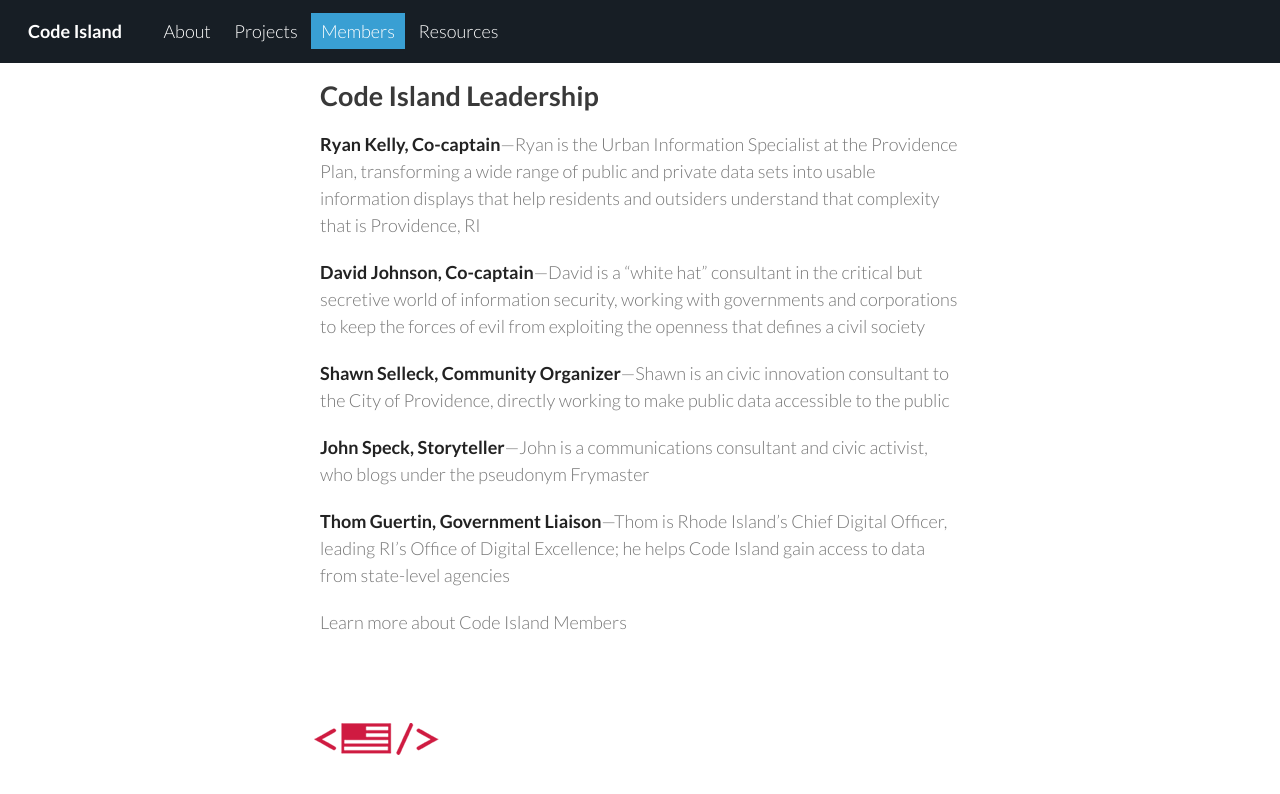
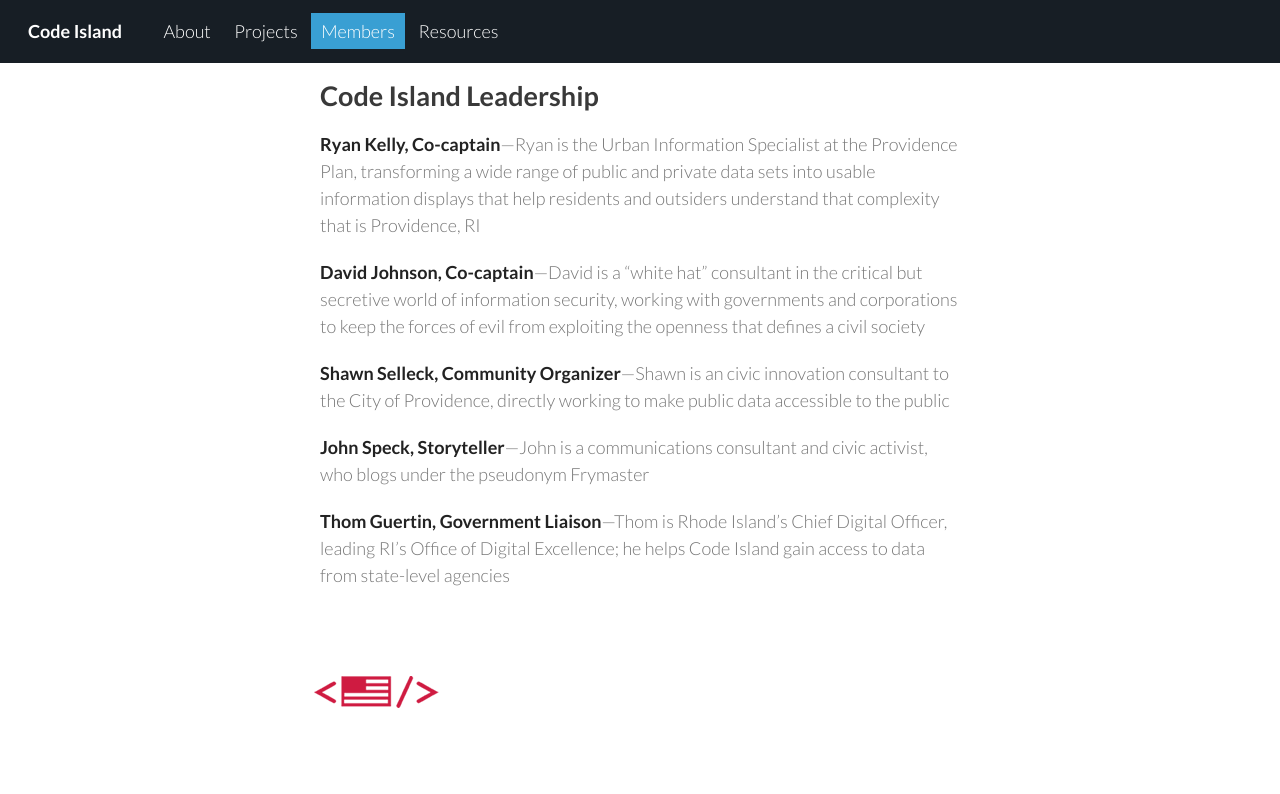
Before and after one commit to codeisland/codeisland.github.io, a Jekyll site: the page built from members/index.html, in a window 1280 px wide. Shown: the top 794 px of the page. Built offline with Jekyll 4.4.1, drawn with Linux system fonts in a browser that asks for light colours.

Commit message:
Small text edits

```diff
--- a/members/index.html
+++ b/members/index.html
@@ -10,19 +12,16 @@
       <strong>Ryan Kelly, Co-captain</strong>—Ryan is the Urban Information Specialist at the Providence Plan, transforming a wide range of public and private data sets into usable information displays that help residents and outsiders understand that complexity that is Providence, RI
     </p>
     <p>
-      <strong>David Johnson, Co-captain</strong>—David is a “white hat” consultant in the critical but secretive&nbsp;world of information security, working with governments and corporations to keep the forces of evil from exploiting the openness that defines a civil society
+      <strong>David Johnson, Co-captain</strong>—David is a “white hat” consultant in the critical but secretive world of information security, working with governments and corporations to keep the forces of evil from exploiting the openness that defines a civil society
     </p>
     <p>
-      <strong>Shawn Selleck, Community Organizer</strong>—Shawn is an civic innovation&nbsp;consultant to the City of Providence, directly working to make&nbsp;public data&nbsp;accessible to the public
+      <strong>Shawn Selleck, Community Organizer</strong>—Shawn is an civic innovation consultant to the City of Providence, directly working to make public data accessible to the public
     </p>
     <p>
-      <strong>John Speck, Storyteller</strong>—John is a communications consultant and civic activist, who blogs&nbsp;under the pseudonym Frymaster
+      <strong>John Speck, Storyteller</strong>—John is a communications consultant and civic activist, who blogs under the pseudonym Frymaster
     </p>
     <p>
-      <strong>Thom Guertin, Government Liaison</strong>—Thom is Rhode Island’s Chief Digital&nbsp;Officer, leading RI’s&nbsp;Office of Digital Excellence; he helps Code Island gain access to data from state-level agencies
-    </p>
-    <p>
-      Learn more about Code Island Members
+      <strong>Thom Guertin, Government Liaison</strong>—Thom is Rhode Island’s Chief Digital Officer, leading RI’s Office of Digital Excellence; he helps Code Island gain access to data from state-level agencies
     </p>
 
   </div>
```
Also changed, not shown: other parts of members/index.html (+2 -0 lines).
